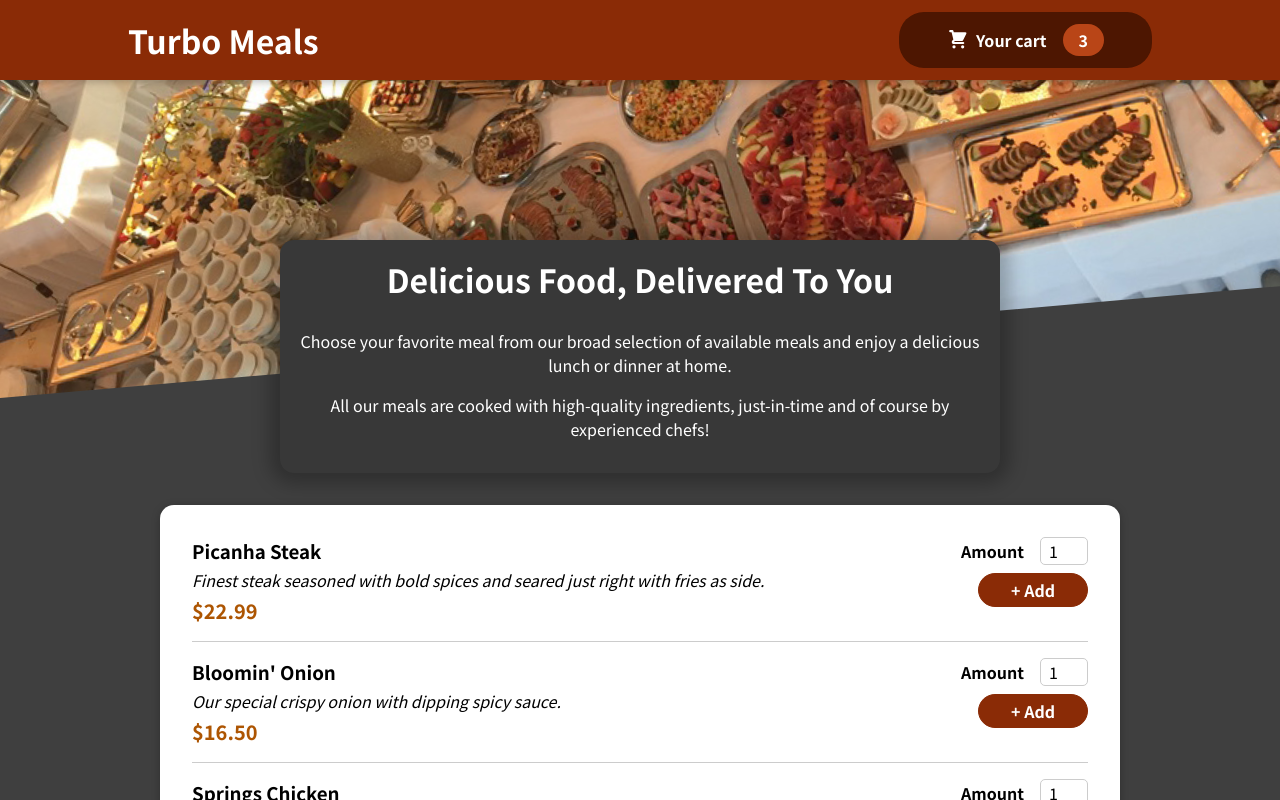
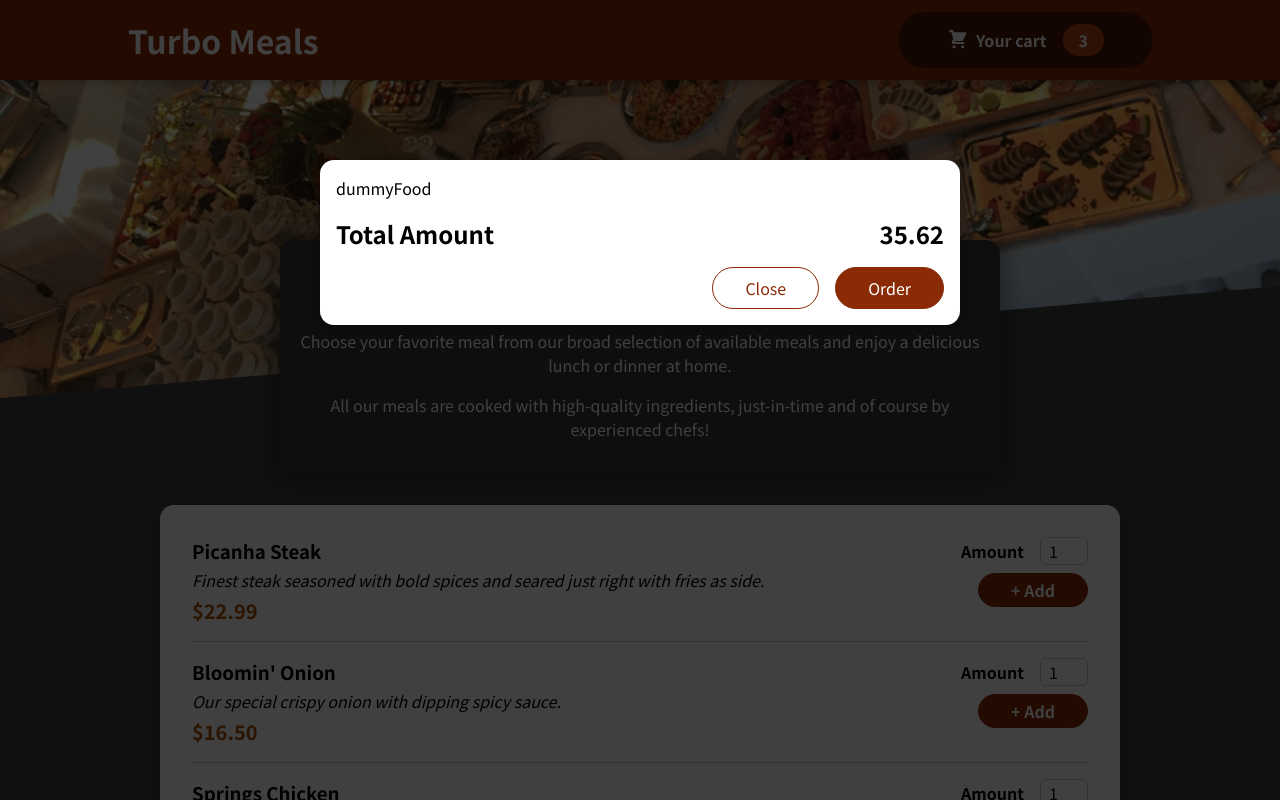
Before and after one commit to Setmaster/turbo-meals, a React (Create React App) app: page / in a window 1280 px wide. Shown: the top 800 px of the page. Built offline with nearby package versions, Linux system fonts and the light colour scheme.

Commit message:
Add Modal, partially implement cart overlay

```diff
--- a/public/index.html
+++ b/public/index.html
@@ -28,6 +28,7 @@
   </head>
   <body>
     <noscript>You need to enable JavaScript to run this app.</noscript>
+    <div id="overlays"></div>
     <div id="root"></div>
     <!--
       This HTML file is a template.
--- a/src/App.js
+++ b/src/App.js
@@ -1,12 +1,14 @@
 import Header from "./components/Layout/Header";
 import {Fragment} from "react";
 import Meals from "./components/Meals/Meals";
+import Cart from "./components/Cart/Cart";
 
 const App = () => {
 
 
     return (
         <Fragment>
+            <Cart/>
             <Header/>
             <main>
                 <Meals/>
--- a/src/components/Cart/Cart.js
+++ b/src/components/Cart/Cart.js
@@ -1,11 +1,12 @@
 import classes from './Cart.module.css';
+import Modal from "../UI/Modal";
 
 const Cart = (props) => {
-    const cartItems = <ul className={classes.cartItems}>{[{id: 'c1', name: 'dummyFood',
+    const cartItems = <ul className={classes['cart-items']}>{[{id: 'c1', name: 'dummyFood',
         amount: 2, price: 12.99},].map((item) => <li>{item.name}</li>)}</ul>;
 
     return (
-        <div>
+        <Modal>
             {cartItems}
             <div className={classes.total}>
                 <span>Total Amount</span>
@@ -15,7 +16,7 @@
                 <button className={classes['button--alt']}>Close</button>
                 <button className={classes.button}>Order</button>
             </div>
-        </div>
+        </Modal>
     );
 };
 
--- /dev/null
+++ b/src/components/UI/Modal.js
@@ -0,0 +1,32 @@
+import classes from './Modal.module.css';
+import {Fragment} from "react";
+import {createPortal} from "react-dom";
+
+const Backdrop = (props) => {
+    return (
+        <div className={classes.backdrop}/>
+    );
+};
+
+const ModalOverlay = (props) => {
+    return (
+        <div className={classes.modal}>
+            <div>{props.children}</div>
+        </div>
+    );
+};
+
+const portalElement = document.getElementById('overlays');
+
+const Modal = (props) => {
+
+
+    return (
+        <Fragment>
+            {createPortal(<Backdrop/>, portalElement)}
+            {createPortal(<ModalOverlay>{props.children}</ModalOverlay>, portalElement)}
+        </Fragment>
+    );
+};
+
+export default Modal;
--- /dev/null
+++ b/src/components/UI/Modal.module.css
@@ -0,0 +1,40 @@
+.backdrop {
+    position: fixed;
+    top: 0;
+    left: 0;
+    width: 100%;
+    height: 100vh;
+    z-index: 20;
+    background-color: rgba(0, 0, 0, 0.75);
+}
+
+.modal {
+    position: fixed;
+    top: 20vh;
+    left: 5%;
+    width: 90%;
+    background-color: white;
+    padding: 1rem;
+    border-radius: 14px;
+    box-shadow: 0 2px 8px rgba(0, 0, 0, 0.25);
+    z-index: 30;
+    animation: slide-down 300ms ease-out forwards;
+}
+
+@media (min-width: 768px) {
+    .modal {
+        width: 40rem;
+        left: calc(50% - 20rem);
+    }
+}
+
+@keyframes slide-down {
+    from {
+        opacity: 0;
+        transform: translateY(-3rem);
+    }
+    to {
+        opacity: 1;
+        transform: translateY(0);
+    }
+}
```
Also changed, not shown: 1 other file (tests, documents, lock files or other folders).
